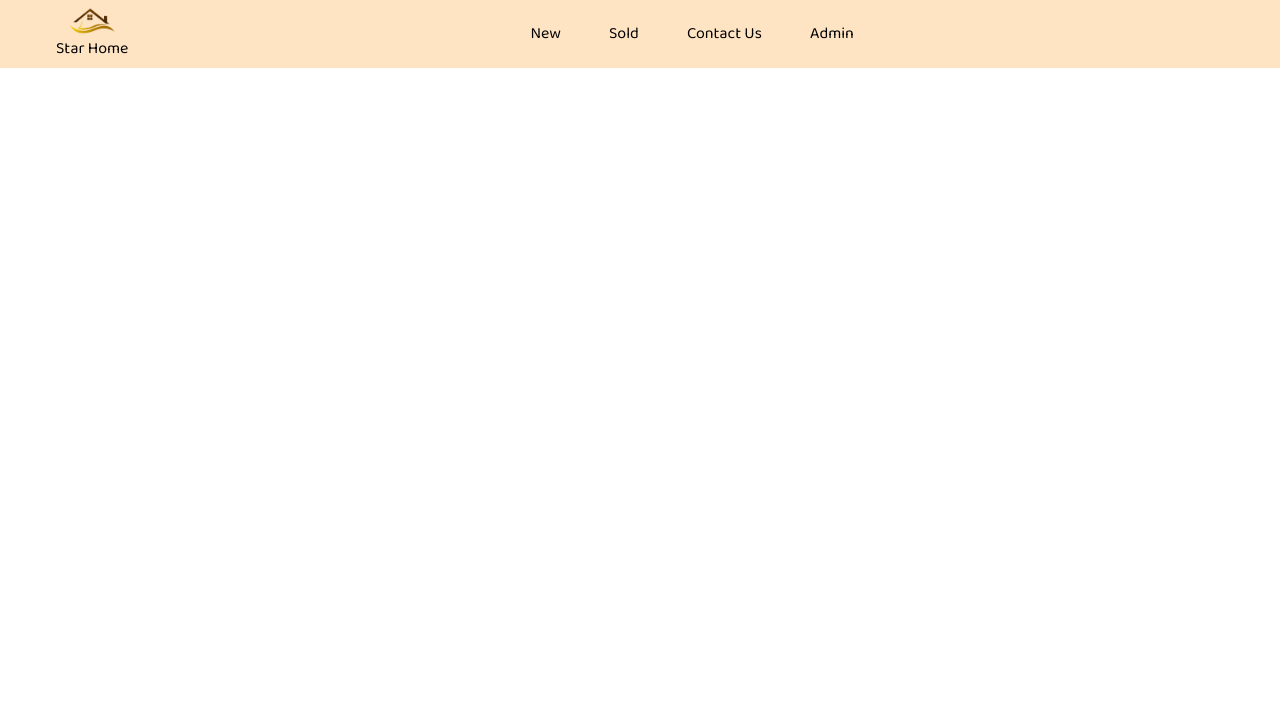
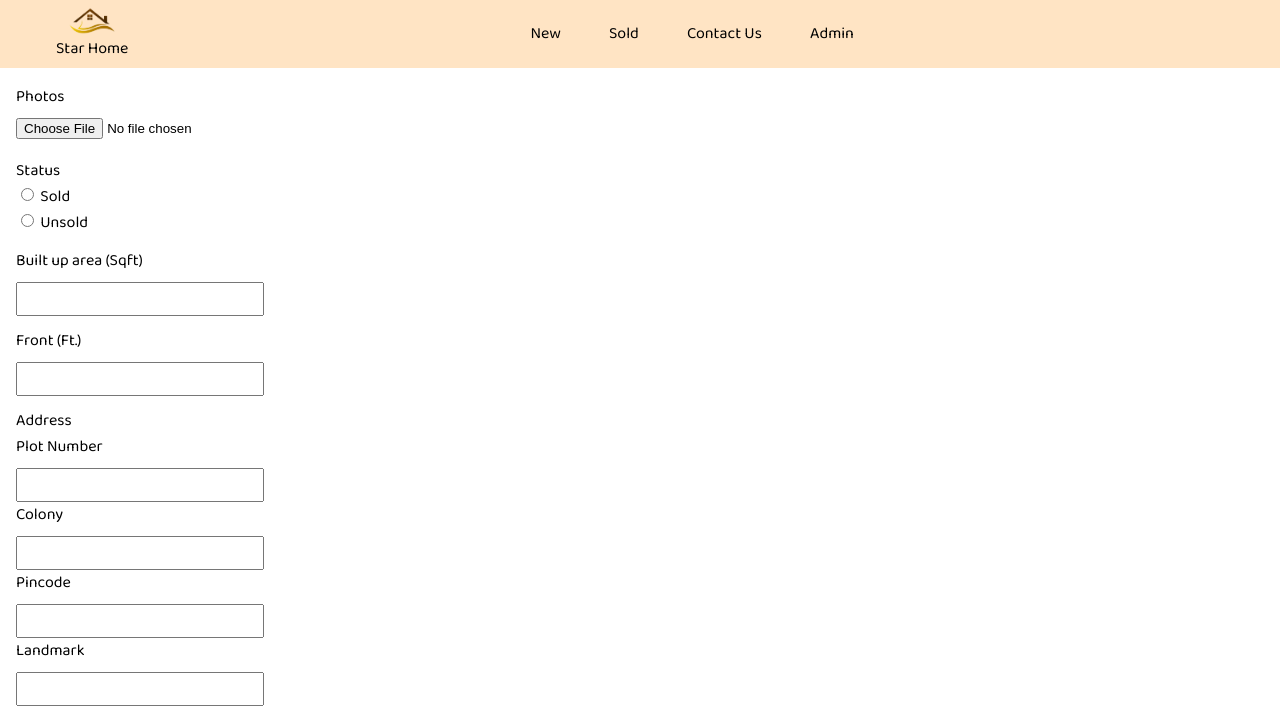
Before and after one commit to ajaysaini99/star-home-frontend, a Vue app: page / in a window 1280 px wide. Shown: the top 712 px of the page. Built offline with nearby package versions, Linux system fonts and the light colour scheme; the HTML template or start-up script is replaced by a standard one.

Commit message:
Add home upload form

```diff
--- a/src/App.vue
+++ b/src/App.vue
@@ -1,13 +1,19 @@
 <template>
-  <navigation></navigation>
+  <div>
+    <navigation></navigation>
+    <home-form></home-form>
+  </div>
 </template>
 
 <script>
 import Navigation from "./components/navigation/Navigation.vue";
+import HomeForm from "./components/form/home-form.vue";
+
 export default {
   name: "App",
   components: {
     Navigation,
+    HomeForm,
   },
 };
 </script>
--- /dev/null
+++ b/src/components/form/home-form.vue
@@ -0,0 +1,154 @@
+<template>
+  <div class="form-container">
+    <div class="form-field" v-for="item in homeData" :key="item.name">
+      <label class="field-label" v-if="!item.options" :for="item.name">
+        {{ item.label }}
+      </label>
+      <input
+        class="input-field"
+        v-if="item.type"
+        :type="item.type"
+        :required="item.required"
+        :id="item.name"
+      />
+      <!-- For radio type input -->
+      <template v-if="item.options">
+        <div class="radio-label">{{ item.label }}</div>
+        <div
+          class="option-wrapper"
+          v-for="option in item.options"
+          :key="option.label"
+        >
+          <input :type="option.type" :id="option.name" :name="item.name" />
+          <label :for="option.name"> {{ option.label }} </label>
+        </div>
+      </template>
+      <!-- For sub-field input -->
+      <template v-if="item.fields">
+        <div
+          class="sub-input-field"
+          v-for="field in item.fields"
+          :key="field.name"
+        >
+          <label class="field-label" :for="field.name">
+            {{ field.label }}
+          </label>
+          <input
+            class="input-field"
+            :type="field.type"
+            :required="field.required"
+            :id="field.name"
+          />
+        </div>
+      </template>
+    </div>
+  </div>
+</template>
+
+<script>
+export default {
+  name: "form",
+  data() {
+    return {
+      homeData: [
+        {
+          value: [],
+          label: "Photos",
+          name: "medias",
+          // onInput: this.onInputMedias.bind(this),
+          type: "file",
+          required: true,
+        },
+        {
+          value: null,
+          label: "Status",
+          name: "medias",
+          // onInput: this.onInputStatus.bind(this),
+
+          required: true,
+          options: [
+            { label: "Sold", name: "sold", value: true, type: "radio" },
+            { label: "Unsold", name: "un_sold", value: false, type: "radio" },
+          ],
+        },
+        {
+          value: null,
+          label: "Built up area (Sqft)",
+          name: "built_up_area",
+          // onInput: this.onInputArea.bind(this),
+          type: "number",
+          required: true,
+        },
+        {
+          value: null,
+          label: "Front (Ft.)",
+          name: "front",
+          // // onInput: this.onInputFront.bind(this),
+          type: "number",
+          required: true,
+        },
+        {
+          label: "Address",
+          name: "location",
+          fields: [
+            {
+              value: "",
+              label: "Plot Number",
+              name: "plot_number",
+              // // onInput: this.onInputPlotNumber.bind(this),
+              type: "text",
+              required: true,
+            },
+            {
+              value: "",
+              label: "Colony",
+              name: "colony",
+              // // onInput: this.onInputColony.bind(this),
+              type: "text",
+              required: true,
+            },
+            {
+              value: "",
+              label: "Pincode",
+              name: "pincode",
+              // // onInput: this.onInputPincode.bind(this),
+              type: "text",
+              required: true,
+            },
+            {
+              value: "",
+              label: "Landmark",
+              name: "landmark",
+              // // onInput: this.onInputLandmark.bind(this),
+              type: "text",
+              required: true,
+            },
+          ],
+        },
+      ],
+    };
+  },
+  methods: {},
+  mounted() {
+    console.log("Dtaa", this.homeData);
+  },
+};
+</script>
+
+<style scoped>
+.form-container {
+  margin: 16px;
+}
+.form-field {
+  margin-top: 12px;
+}
+.field-label {
+  display: block;
+}
+.input-field {
+  display: block;
+  margin-top: 8px;
+  width: 240px;
+  height: 28px;
+}
+</style>
```
